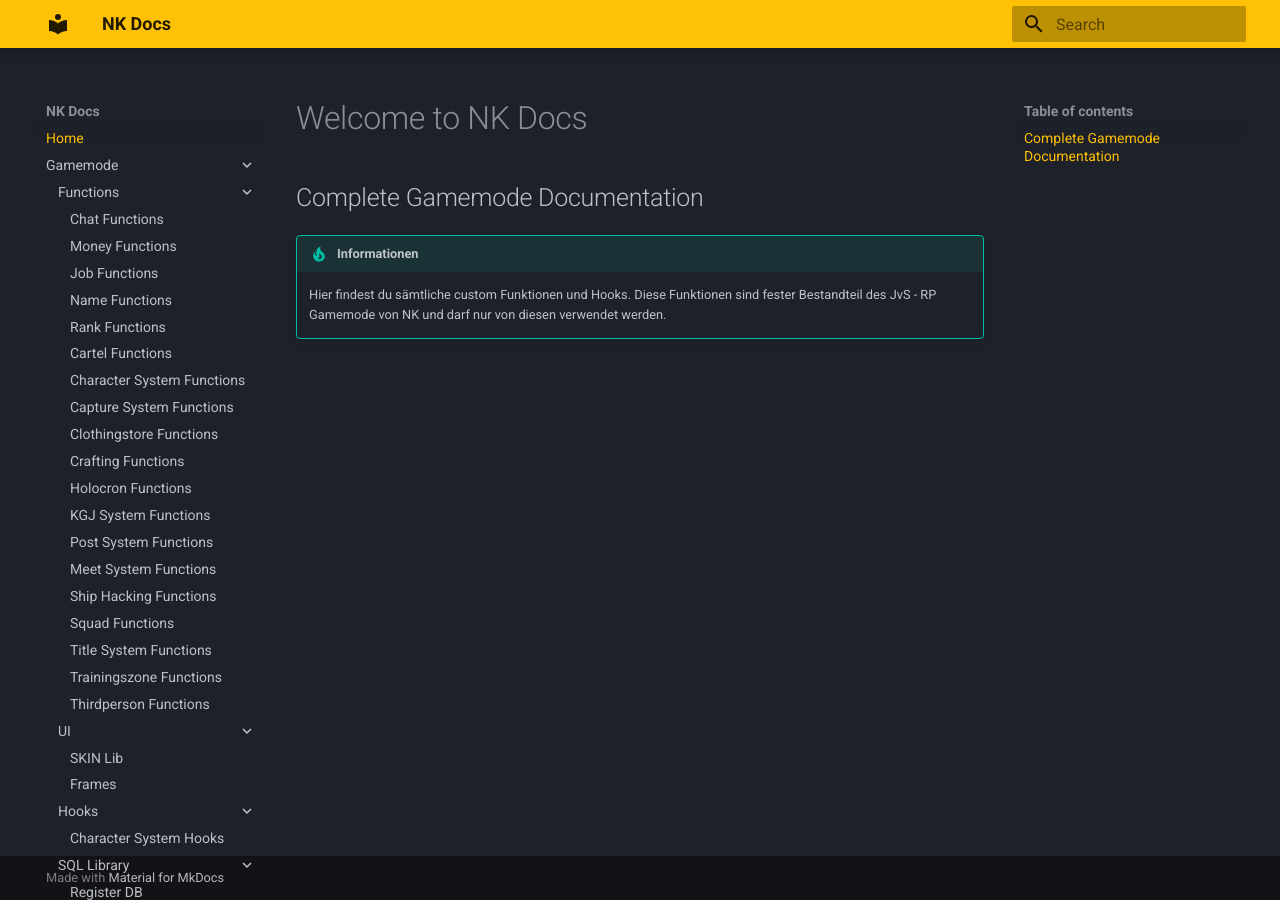
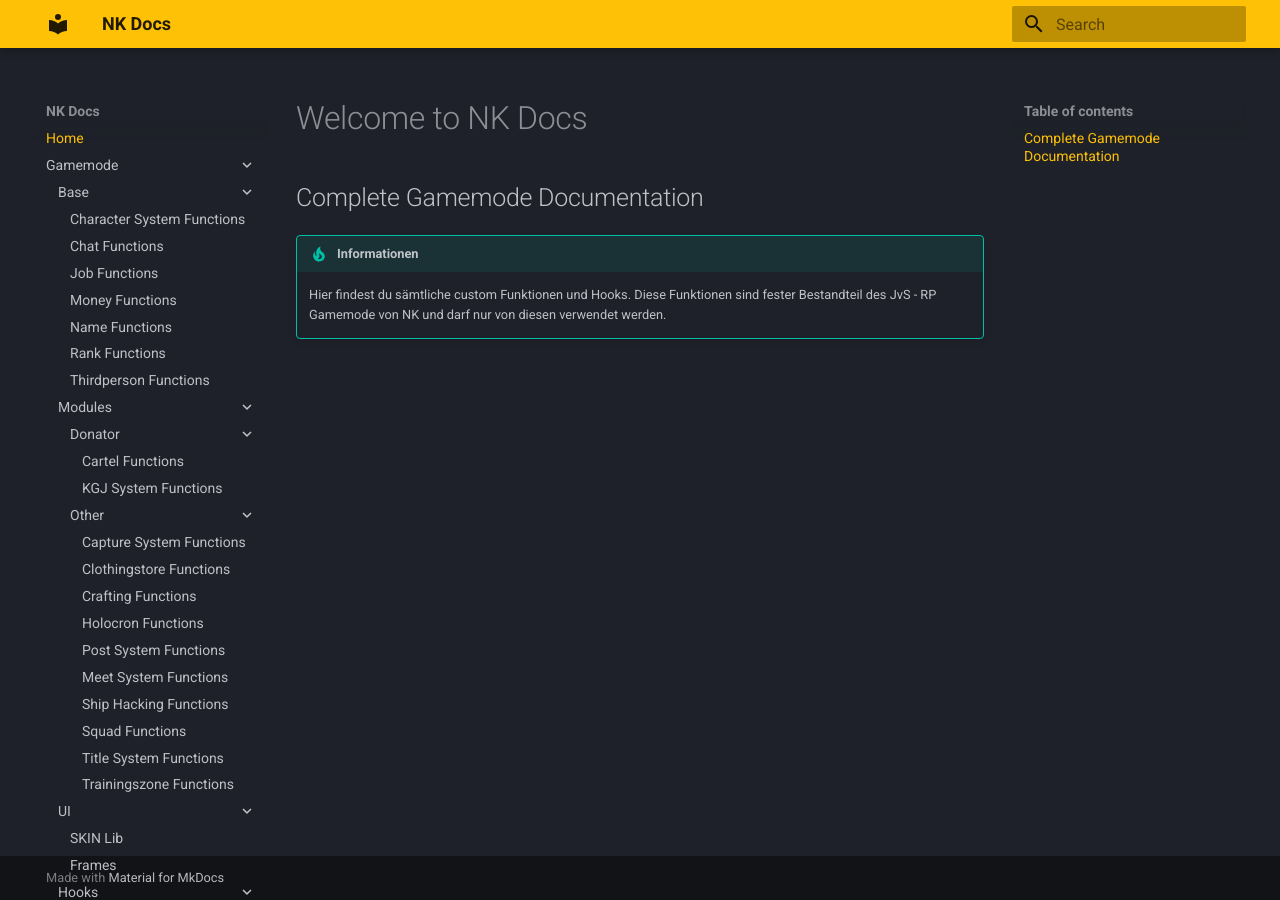
Before and after one commit to xCraith/nkdocs, an MkDocs documentation site: the page built from docs/index.md, in a window 1280 px wide. Built offline with MkDocs 1.6.1 and Material for MkDocs 9.7.7, drawn with Linux system fonts in a browser that asks for light colours.

Commit message:
Update mkdocs.yml

```diff
--- a/mkdocs.yml
+++ b/mkdocs.yml
@@ -4,36 +4,40 @@ site_name: NK Docs
 nav:
   - Home: index.md
   - "Gamemode":
-    - "Functions":
+    - "Base":
+      - "character.md"
       - "chat.md"
+      - "job.md"
       - "money.md"
-      - "job.md"
       - "name.md"
       - "rank.md"
-      - "cartel.md"
-      - "character.md"
-      - "capture.md"
-      - "clothingstore.md"
-      - "crafting.md"
-      - "holocron.md"
-      - "kgjsys.md"
-      - "post.md"
-      - "meetsystem.md"
-      - "shiphacking.md"
-      - "squad.md"
-      - "title.md"
-      - "trainingzones.md"
       - "thirdperson.md"
+    - "Modules":
+      - "Donator":
+        - "cartel.md"
+        - "kgjsys.md"
+      - "Other":
+        - "capture.md"
+        - "clothingstore.md"
+        - "crafting.md"
+        - "holocron.md"
+        - "post.md"
+        - "meetsystem.md"
+        - "shiphacking.md"
+        - "squad.md"
+        - "title.md"
+        - "trainingzones.md"
     - "UI":
       - "skinlib.md"
       - "custom_frames.md"
     - "Hooks":
         - "charsys_hooks.md"
-    - "SQL Library":
+    - "Libaries":
+      - "SQL":
         - "registerdb.md"
         - "createtable.md"
         - "gettable.md"
-    - "Webhook Library":
+      - "Webhooks":
         - "webhooklib.md"
 
 theme:
```
